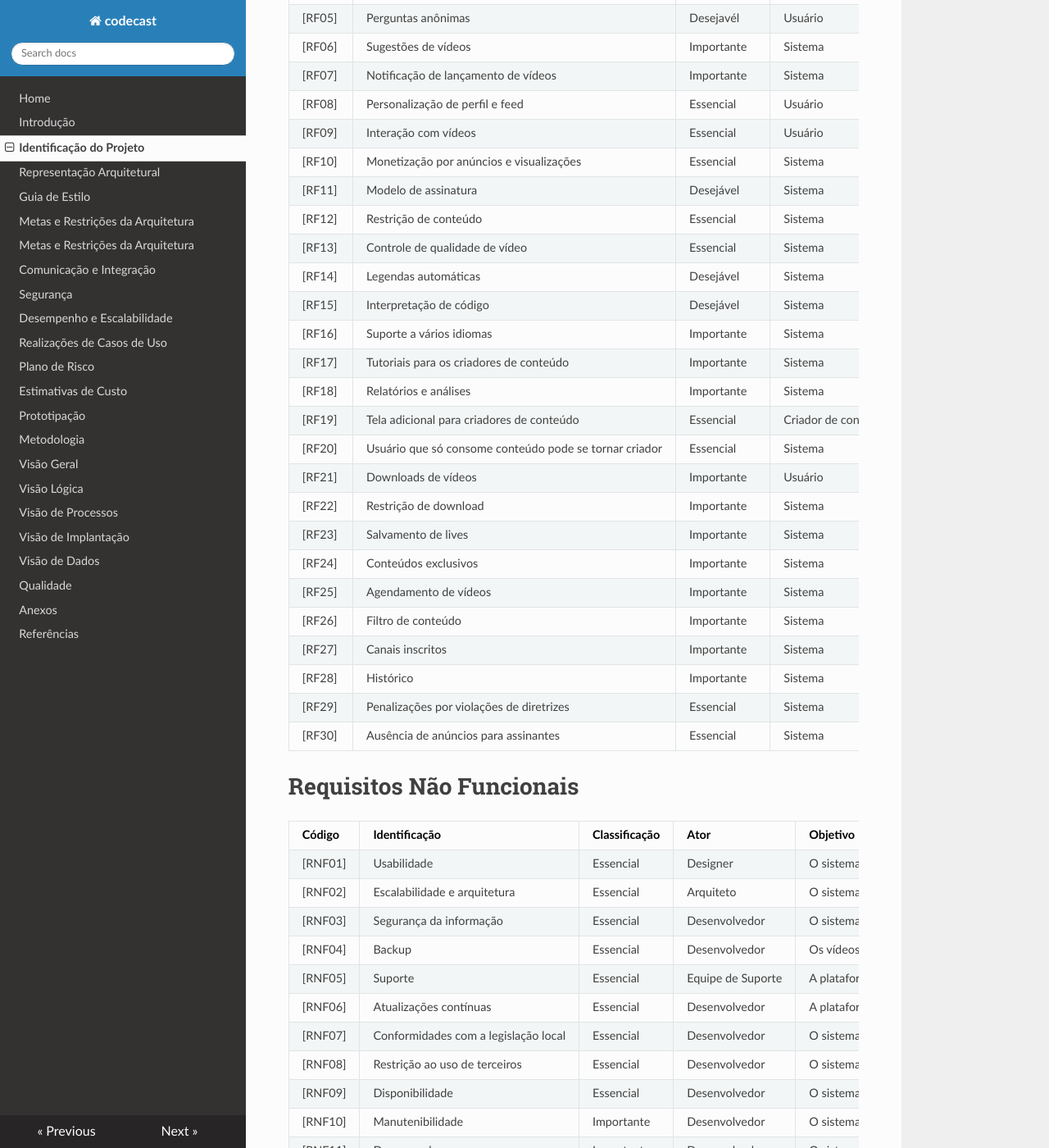
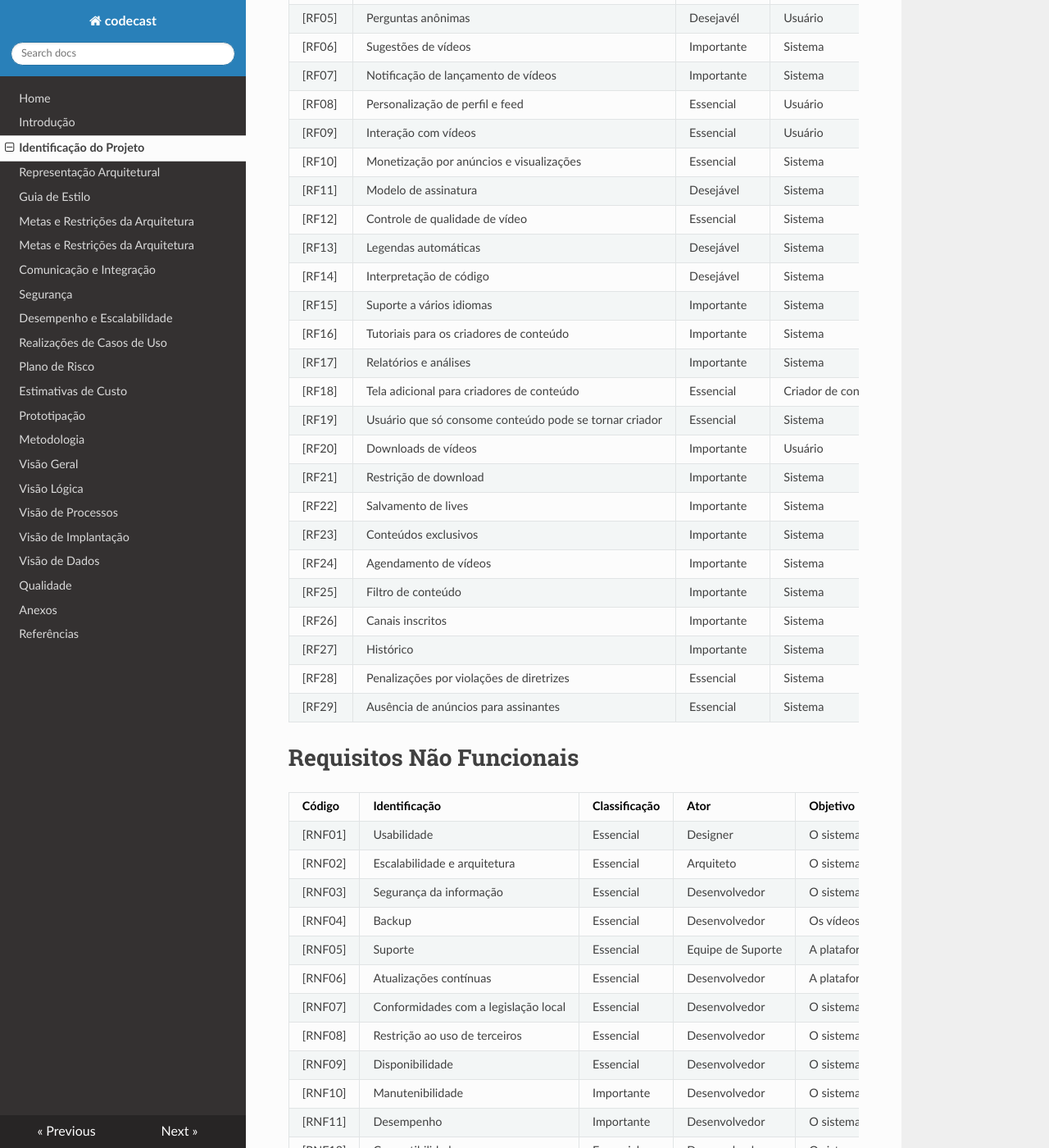
Before and after one commit to Vitor-Silva27/codecast, an MkDocs documentation site: the page built from docs/identificacao.md, in a window 1280 px wide and 1400 px high, scrolled down 838 px. Shown: the whole window at 82% size. Built offline with MkDocs 1.6.1, drawn with Linux system fonts in a browser that asks for light colours; nearby versions of some CDN libraries; some of the changed lines change nothing that is shown.

Commit message:
correções RFs

```diff
--- a/docs/identificacao.md
+++ b/docs/identificacao.md
@@ -119,31 +119,30 @@
 |[RF03] |Catálogo de vídeos |Importante |Sistema| O sistema deve ser organizado por catálogos de vídeos como (linguagem de programação, tendências, tutoriais, entre outras).|
 |[RF04] |Transmissão ao vivo |Essencial |Criador de conteúdo| O sistema deve permitir a transmissão ao vivo de podcasts e outros eventos.|
 |[RF05] |Perguntas anônimas |Desejavél |Usuário| O sistema deve permitir que os usuários possam fazer perguntas anônimas. |
-|[RF06] |Sugestões de vídeos |Importante |Sistema|O sistema deve sugerir vídeos aos usuários com base no histórico do usuário.|
+|[RF06] |Sugestões de vídeos |Importante |Sistema|O sistema deve permitir aos usuários fazerem perguntas aos criadores de conteúdo sem serem expostos.|
 |[RF07] |Notificação de lançamento de vídeos |Importante |Sistema|O sistema deve ser capaz de notificar os inscritos do canal quando um novo vídeo for lançado ou uma nova live começar . Essas notificações devem ser entregues de forma imediata e eficaz, seja por meio de notificações push, emails ou qualquer outro método de comunicação apropriado.|
 |[RF08] |Personalização de perfil e feed |Essencial |Usuário|Os usuários devem ter a capacidade de personalizar seu perfil, incluindo a adição de uma foto de perfil e a personalização do feed de conteúdo, permitindo que eles adaptem a experiência de acordo com suas preferências individuais.|
 |[RF09] |Interação com vídeos |Essencial |Usuário|Os usuários devem poder interagir com os vídeos, incluindo a capacidade de curtir os vídeos que eles gostam. Além disso, devem ser fornecidas opções para compartilhar vídeos e adicionar comentários.|
 |[RF10] |Monetização por anúncios e visualizações |Essencial |Sistema|O sistema deve incluir um sistema de monetização que permita a exibição de anúncios antes, durante ou após os vídeos, bem como a geração de receita com base nas visualizações dos vídeos.|
 |[RF11] |Modelo de assinatura |Desejável |Sistema|Deve ser implementado um modelo de assinatura que permita aos usuários pagar uma quantia específica para ter acesso a conteúdos exclusivos e à comunidade de um canal. Os usuários que pagam devem receber destaque e benefícios adicionais.|
-|[RF12] |Restrição de conteúdo |Essencial |Sistema|Deve ser implementado um modelo de assinatura que permita aos usuários pagar uma quantia específica para ter acesso a conteúdos exclusivos e à comunidade de um canal. Os usuários que pagam devem receber destaque e benefícios adicionais.|
-|[RF13] |Controle de qualidade de vídeo |Essencial |Sistema|O sistema deve ser capaz de ajustar a qualidade dos vídeos de acordo com a velocidade da internet do usuário, garantindo uma experiência de visualização suave mesmo para aqueles com conexões de internet mais lentas. Isso pode incluir a entrega de diferentes resoluções de vídeo.|
-|[RF14] |Legendas automáticas |Desejável |Sistema|Deve ser implementado um modelo de assinatura que permita aos usuários pagar uma quantia específica para ter acesso a conteúdos exclusivos e à comunidade de um canal. Os usuários que pagam devem receber destaque e benefícios adicionais.|
-|[RF15] |Interpretação de código |Desejável |Sistema|A plataforma deve possuir um intérprete aos vídeos.|
-|[RF16] |Suporte a vários idiomas |Importante |Sistema|A plataforma deve suportar múltiplos idiomas para a interface do usuário e para a descrição dos vídeos.|
-|[RF17] |Tutoriais para os criadores de conteúdo |Importante |Sistema|Deve haver tutoriais para ajudar os criadores de conteúdo a produzirem vídeos conforme a plataforma e de alta qualidade.|
-|[RF18] |Relatórios e análises |Importante  |Sistema|Os criadores de conteúdo devem ter acesso a informações detalhadas sobre o desempenho de seus canais, como visualizações, comentários e métricas de engajamento e inscritos.|
-|[RF19] |Tela adicional para criadores de conteúdo |Essencial |Criador de conteúdo|O sistema deve ter uma interface adicional para criadores de conteúdo.Deve haver uma distinção clara entre os usuários que criam conteúdo e os que apenas o consomem.|
-|[RF20] |Usuário que só consome conteúdo pode se tornar criador |Essencial |Sistema|Deve ser possível para os usuários que inicialmente apenas consomem conteúdo se tornarem criadores de conteúdo sem criar uma nova conta.|
-|[RF21] |Downloads de vídeos |Importante |Usuário|O sistema pode permitir que os usuários baixem os vídeos.|
-|[RF22] |Restrição de download |Importante |Sistema|O sistema deve permitir ao criador deixar o vídeo disponível para o usuário fazer o download.|
-|[RF23] |Salvamento de lives |Importante  |Sistema|O sistema deve permitir ao criador salvar ou não as lives.|
-|[RF24] |Conteúdos exclusivos |Importante |Sistema|O sistema deve permitir ao criador de conteúdo fazer conteúdos exclusivos para assinantes|
-|[RF25] |Agendamento de vídeos|Importante  |Sistema|O sistema deve permitir aos criadores agendarem os vídeos.|
-|[RF26] |Filtro de conteúdo|Importante |Sistema|O sistema deve permitir aos usuários pesquisarem por conteúdos que desejam.|
-|[RF27] |Canais inscritos|Importante |Sistema|O sistema deve permitir que os usuários vejam os canais que estão inscritos.|
-|[RF28] |Histórico|Importante |Sistema|O sistema deve permitir aos usuários visualizarem o histórico de vídeos assistidos|
-|[RF29] |Penalizações por violações de diretrizes|Essencial |Sistema|O sistema deve ter penalizações para usuários que não sigam as diretrizes.|
-|[RF30] |Ausência de anúncios para assinantes|Essencial |Sistema|O sistema deve bloquear anúncios para os assinantes. |
+|[RF12] |Controle de qualidade de vídeo |Essencial |Sistema|O sistema deve ser capaz de ajustar a qualidade dos vídeos de acordo com a velocidade da internet do usuário, garantindo uma experiência de visualização suave mesmo para aqueles com conexões de internet mais lentas. Isso pode incluir a entrega de diferentes resoluções de vídeo.|
+|[RF13] |Legendas automáticas |Desejável |Sistema|É desejável que o sistema seja capaz de gerar legendas automáticas para os vídeos, tornando o conteúdo acessível a um público mais amplo, incluindo pessoas com deficiência auditiva.|
+|[RF14] |Interpretação de código |Desejável |Sistema|A plataforma deve possuir um intérprete aos vídeos.|
+|[RF15] |Suporte a vários idiomas |Importante |Sistema|A plataforma deve suportar múltiplos idiomas para a interface do usuário e para a descrição dos vídeos.|
+|[RF16] |Tutoriais para os criadores de conteúdo |Importante |Sistema|Deve haver tutoriais para ajudar os criadores de conteúdo a produzirem vídeos conforme a plataforma e de alta qualidade.|
+|[RF17] |Relatórios e análises |Importante  |Sistema|Os criadores de conteúdo devem ter acesso a informações detalhadas sobre o desempenho de seus canais, como visualizações, comentários e métricas de engajamento e inscritos.|
+|[RF18] |Tela adicional para criadores de conteúdo |Essencial |Criador de conteúdo|O sistema deve ter uma interface adicional para criadores de conteúdo.Deve haver uma distinção clara entre os usuários que criam conteúdo e os que apenas o consomem.|
+|[RF19] |Usuário que só consome conteúdo pode se tornar criador |Essencial |Sistema|Deve ser possível para os usuários que inicialmente apenas consomem conteúdo se tornarem criadores de conteúdo sem criar uma nova conta.|
+|[RF20] |Downloads de vídeos |Importante |Usuário|O sistema pode permitir que os usuários baixem os vídeos.|
+|[RF21] |Restrição de download |Importante |Sistema|O sistema deve permitir ao criador deixar o vídeo disponível para o usuário fazer o download.|
+|[RF22] |Salvamento de lives |Importante  |Sistema|O sistema deve permitir ao criador salvar ou não as lives.|
+|[RF23] |Conteúdos exclusivos |Importante |Sistema|O sistema deve permitir ao criador de conteúdo fazer conteúdos exclusivos para assinantes|
+|[RF24] |Agendamento de vídeos|Importante  |Sistema|O sistema deve permitir aos criadores agendarem os vídeos.|
+|[RF25] |Filtro de conteúdo|Importante |Sistema|O sistema deve permitir aos usuários pesquisarem por conteúdos que desejam.|
+|[RF26] |Canais inscritos|Importante |Sistema|O sistema deve permitir que os usuários vejam os canais que estão inscritos.|
+|[RF27] |Histórico|Importante |Sistema|O sistema deve permitir aos usuários visualizarem o histórico de vídeos assistidos|
+|[RF28] |Penalizações por violações de diretrizes|Essencial |Sistema|O sistema deve ter penalizações para usuários que não sigam as diretrizes.|
+|[RF29] |Ausência de anúncios para assinantes|Essencial |Sistema|O sistema deve bloquear anúncios para os assinantes. |
 
 # Requisitos Não Funcionais
 |Código  |Identificação |Classificação |Ator |Objetivo|
```
